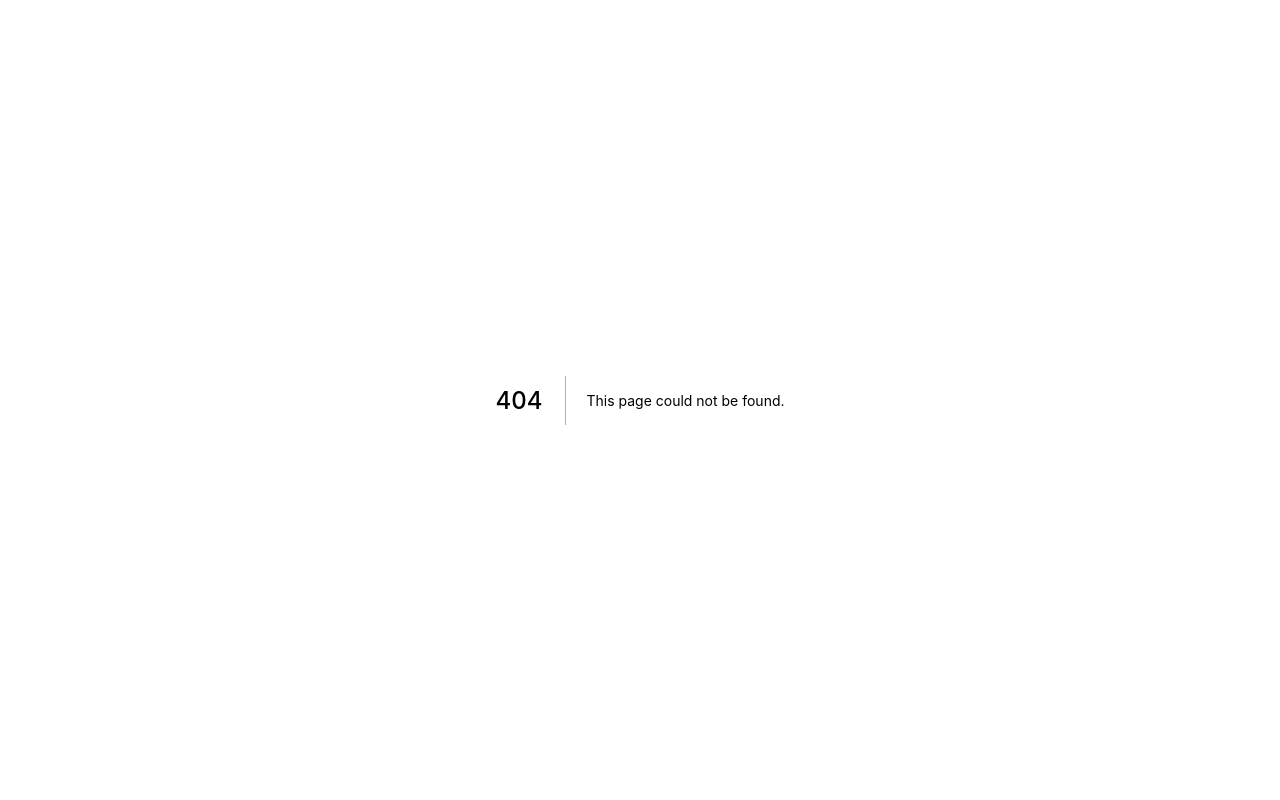
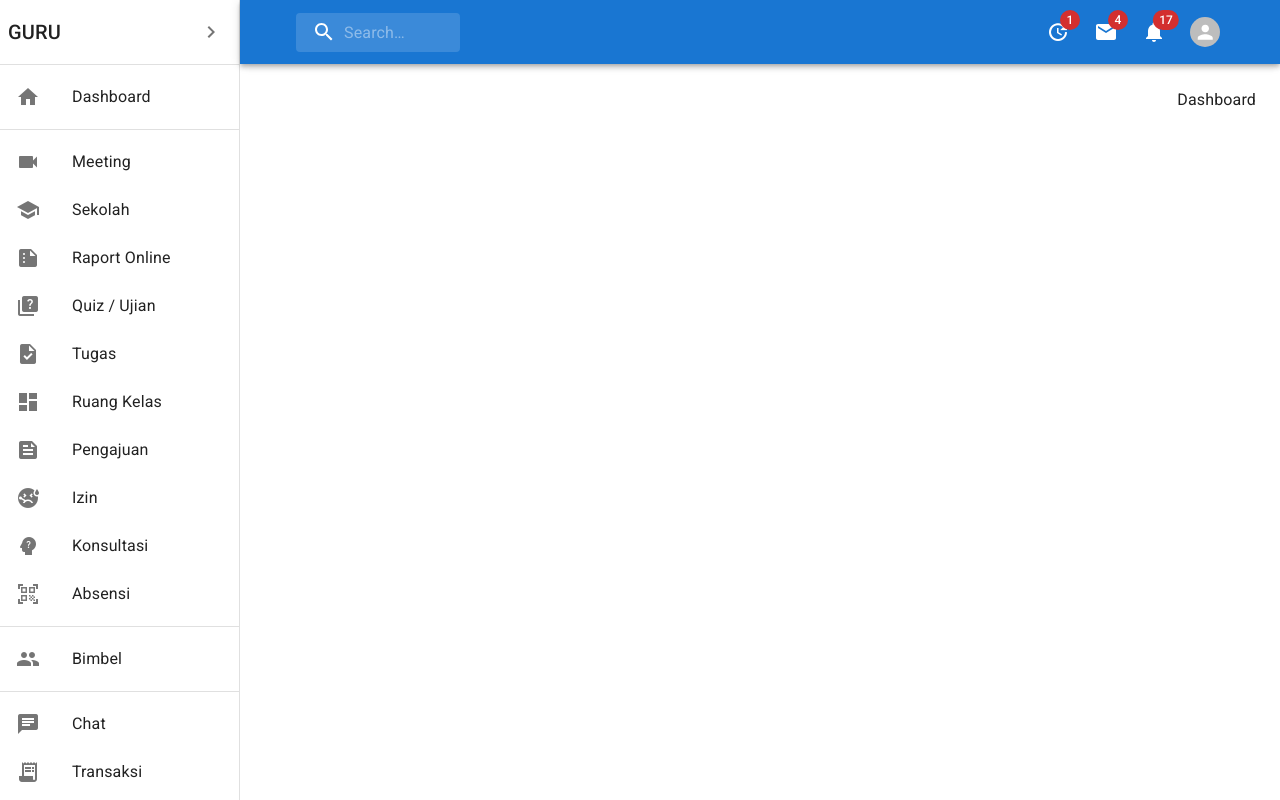
Before and after one commit to damarsimple/tg-app, a Next.js app: page /dashboard in a window 1280 px wide. Before the commit this address had no page. Built offline with nearby package versions, Linux system fonts and the light colour scheme; what apollo-upload-client would draw is missing.

Commit message:
fix : any

```diff
--- /dev/null
+++ b/pages/claim/[type].tsx
@@ -0,0 +1,5 @@
+import React from "react";
+
+export default function Type() {
+  return <div>Type</div>;
+}
--- /dev/null
+++ b/pages/dashboard.tsx
@@ -0,0 +1,6 @@
+import AppLayout from "components/AppLayout";
+import React from "react";
+
+export default function Dashboard() {
+  return <AppLayout>Dashboard</AppLayout>;
+}
```
